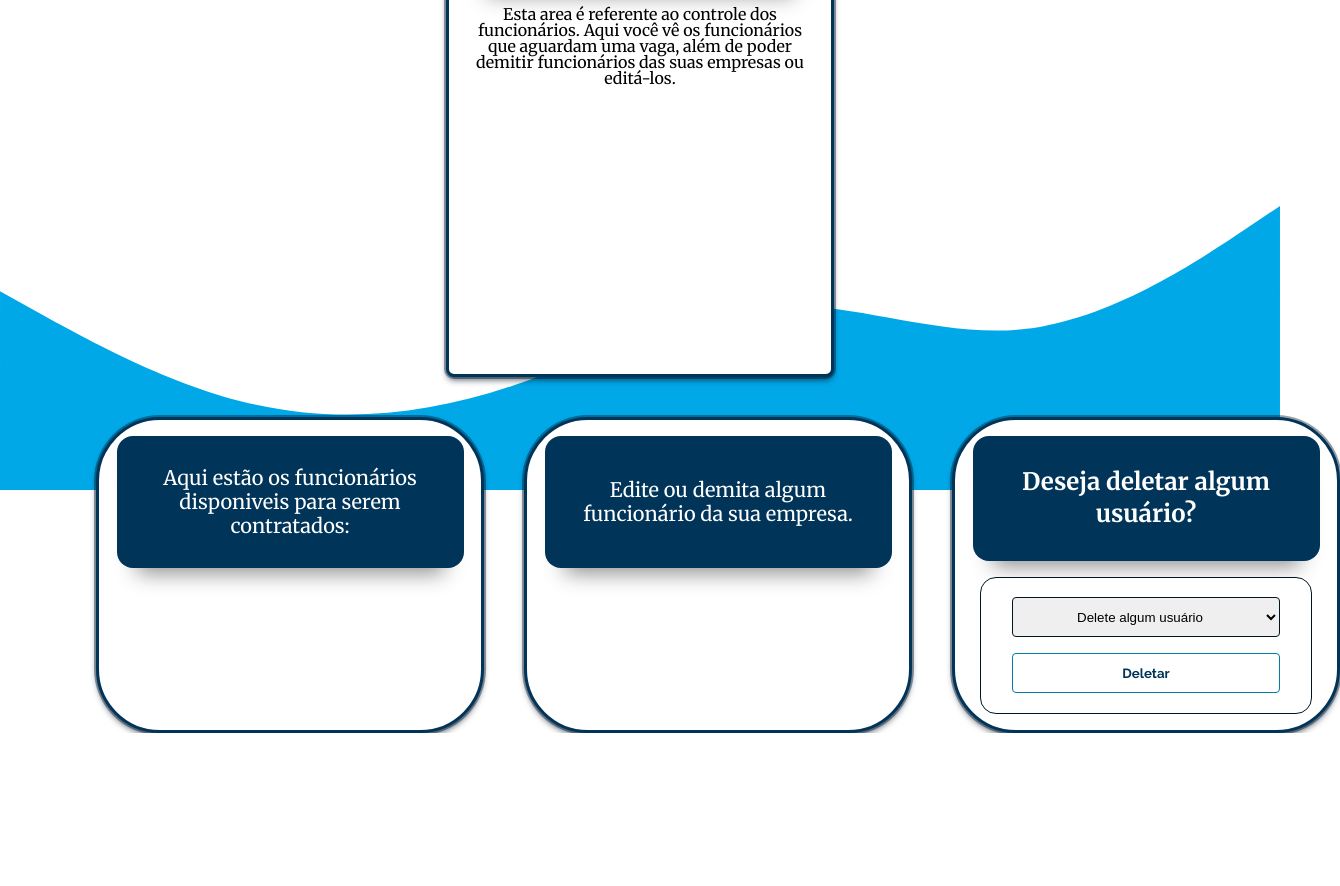
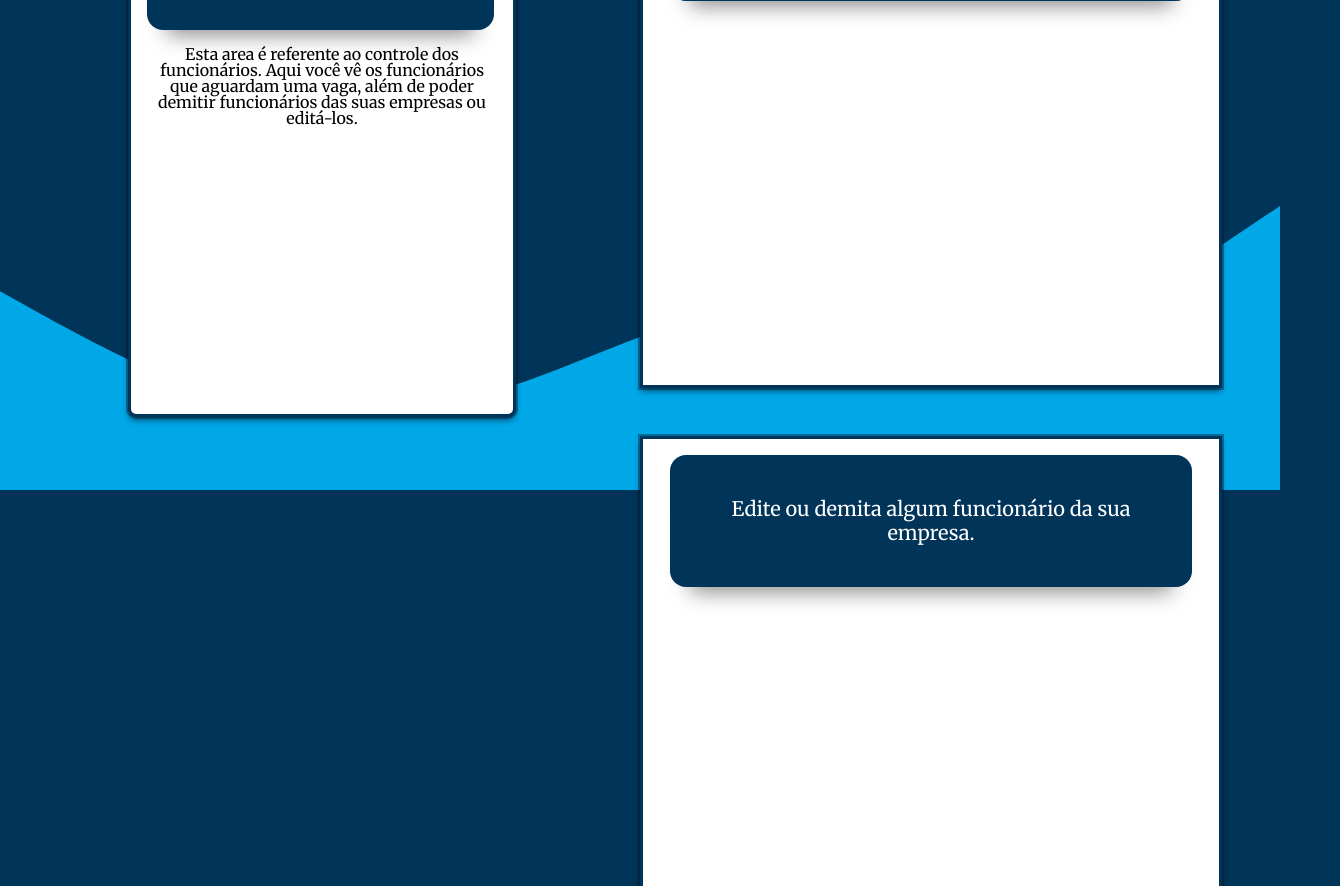
Before and after one commit to Kenzie-Academy-Brasil-Developers/m2-entrega-projeto-individual-mariolucass, a plain HTML site: page src/pages/admin/funcionarios.html in a window 1280 px wide. Shown: the part 310-1196 px from the top of the page, 1340 px wide, since content can reach past the window. Before the commit the page ends 1043 px from the top, so only its background shows below. Drawn offline with nearby package versions, Linux system fonts and the light colour scheme; no server answers; sample sign-in values are in the browser's storage.

Commit message:
css stylizations.

```diff
--- a/src/pages/admin/funcionarios.html
+++ b/src/pages/admin/funcionarios.html
@@ -47,7 +47,7 @@
           das suas empresas ou editá-los.
         </span>
       </section>
-      <div class="divPrincipal">
+      <div class="divConteudos">
         <section class="funcionariosOffWork secao1">
           <div class="divTextSection">
             <h3>
--- a/src/scripts/forPages/admin/featAdmin.js
+++ b/src/scripts/forPages/admin/featAdmin.js
@@ -60,7 +60,6 @@ export class Admin {
   static async selectUsers() {
     const selectSetor = document.getElementById("usersListDelete");
     const users = await Api.getAllUsersApi();
-    console.log(users);
 
     users.forEach((element) => {
       const option = document.createElement("option");
--- a/src/scripts/forPages/user/featUser.js
+++ b/src/scripts/forPages/user/featUser.js
@@ -42,7 +42,6 @@ export class User {
 
   static async getCoWorkers() {
     const coWorkers = await Api.getCoWorkersApi();
-    console.log();
     const section = document.querySelector(".departamentoCoWorkers");
     const message = "de CoWorkers";
 
--- a/src/scripts/models/api.js
+++ b/src/scripts/models/api.js
@@ -232,7 +232,6 @@ export class Api {
 
   static messageErrorApi(message) {
     Toast.create(message);
-    console.log(message);
   }
 
   static messageSucessApi(message) {
--- a/src/scripts/models/render.js
+++ b/src/scripts/models/render.js
@@ -118,7 +118,6 @@ export class Render {
   static async renderEmpresasCriadasAdmin() {
     const { createE } = this;
     const empresas = await Api.getEmpresasApi();
-    console.log(empresas);
     const section = document.querySelector(".empresasCriadas");
     const ul = createE("ul");
     empresas.forEach((elem) => {
@@ -256,7 +255,6 @@ export class Render {
     });
     const secao = document.querySelector(".funcionariosEditarDeletar");
     const ul = createE("ul");
-    console.log(!funcionarios.length);
     if (!funcionarios.length) {
       const h2Fu = createE("h2");
       h2Fu.innerText = "Você ainda não tem funcionários, tente contratar um.";
--- a/src/styles/components.css
+++ b/src/styles/components.css
@@ -30,6 +30,7 @@ body {
   max-width: 100vw;
   max-height: 100vh;
   font-family: var(--font-family-1);
+  background-color: var(--blue-color1);
   background-image: url(/src/assets/wave.svg);
   background-repeat: no-repeat;
   background-attachment: fixed;
--- a/src/styles/dashboard.css
+++ b/src/styles/dashboard.css
@@ -5,6 +5,12 @@ main {
   display: flex;
   flex-direction: column;
   gap: 2.5rem;
+}
+
+form {
+  width: 85%;
+  padding: 1rem;
+  border-radius: var(--radius1);
 }
 
 .rectangle1,
@@ -120,7 +126,7 @@ main {
   text-align: center;
   background-color: var(--white-div);
   height: 200px;
-  width: 85%;
+  width: 80%;
   gap: 1rem;
   margin: 0 auto;
   border-radius: var(--radius2);
@@ -190,7 +196,6 @@ main {
   align-items: center;
   justify-content: center;
   text-align: center;
-  margin: 0 auto;
   box-shadow: rgba(0, 0, 0, 0.45) 0px 25px 20px -20px;
   height: 100px;
 }
@@ -241,6 +246,12 @@ main {
   width: 45%;
 }
 
+.divConteudos {
+  display: flex;
+  flex-direction: column;
+  width: 100%;
+}
+
 #closeModal {
   position: fixed;
   right: 4.6%;
@@ -259,20 +270,35 @@ main {
     flex-wrap: wrap;
   }
 
+  form {
+    width: 40%;
+  }
+
   .boasVindas {
+    position: fixed;
+    left: 10%;
+    top: 25%;
     min-height: 500px;
     width: 600px;
   }
 
   .secao1 {
-    width: 350px;
+    width: 100%;
     justify-content: flex-start;
-    max-height: 500px;
+    min-height: 500px;
     border: 3px var(--blue-color1) solid;
+    border-radius: 0px;
+  }
+
+  .secao1 ul {
+    width: 70%;
+    flex-direction: row;
+    flex-wrap: wrap;
+    justify-content: center;
   }
 
   .secao1 ul li {
-    width: 65%;
+    width: 35%;
   }
 
   .menuHeader {
@@ -282,6 +308,12 @@ main {
   .divTexto {
     width: 70%;
     padding: 2rem;
+  }
+
+  .divConteudos {
+    margin-left: 50%;
+    width: 50%;
+    gap: 3rem;
   }
 }
 
--- a/src/styles/forPages/admin/departamentos.css
+++ b/src/styles/forPages/admin/departamentos.css
@@ -23,11 +23,4 @@ form {
 }
 
 @media (min-width: 768px) {
-  form {
-    width: 90%;
-  }
-
-  header {
-    width: 98vw;
-  }
 }
--- a/src/styles/forPages/admin/empresas.css
+++ b/src/styles/forPages/admin/empresas.css
@@ -15,7 +15,4 @@ form {
 }
 
 @media (min-width: 768px) {
-  form {
-    width: 90%;
-  }
 }
--- a/src/styles/forPages/admin/funcionarios.css
+++ b/src/styles/forPages/admin/funcionarios.css
@@ -5,12 +5,6 @@
   display: flex;
   flex-direction: column;
   gap: 2.5rem;
-}
-
-form {
-  width: 85%;
-  padding: 1rem;
-  border-radius: var(--radius1);
 }
 
 .modal,
--- a/src/styles/prin.css
+++ b/src/styles/prin.css
@@ -125,10 +125,6 @@ ul li {
 }
 
 @media (min-width: 768px) {
-  body {
-    background-color: var(--blue-color1);
-  }
-
   header {
     background-image: linear-gradient(
       to right,
```
Also changed, not shown: src/pages/admin/departamentos.html (+2 -0 lines), src/pages/admin/empresas.html (+2 -0 lines), src/pages/admin/setores.html (+2 -0 lines), src/pages/dashboard.html (+1 -0 lines), src/pages/dashboardAdmin.html (+2 -0 lines), src/pages/user/departaments.html (+2 -0 lines), src/pages/user/editInfos.html (+2 -0 lines), src/pages/user/empresa.html (+9 -5 lines).
